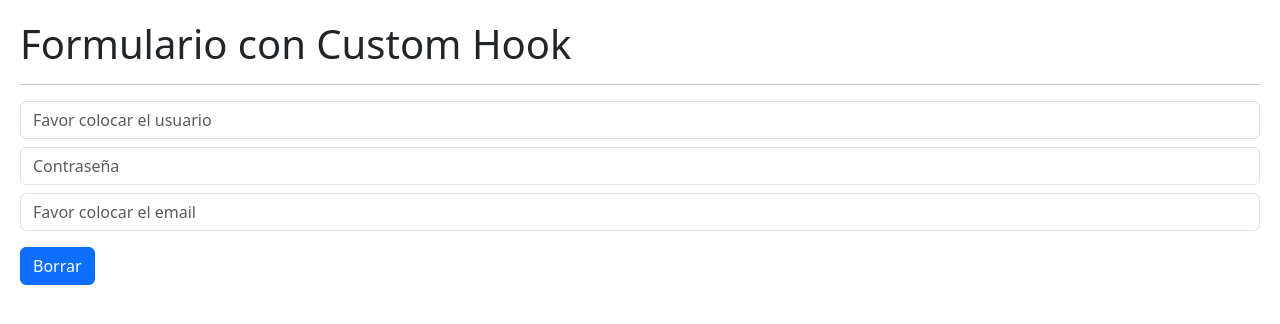
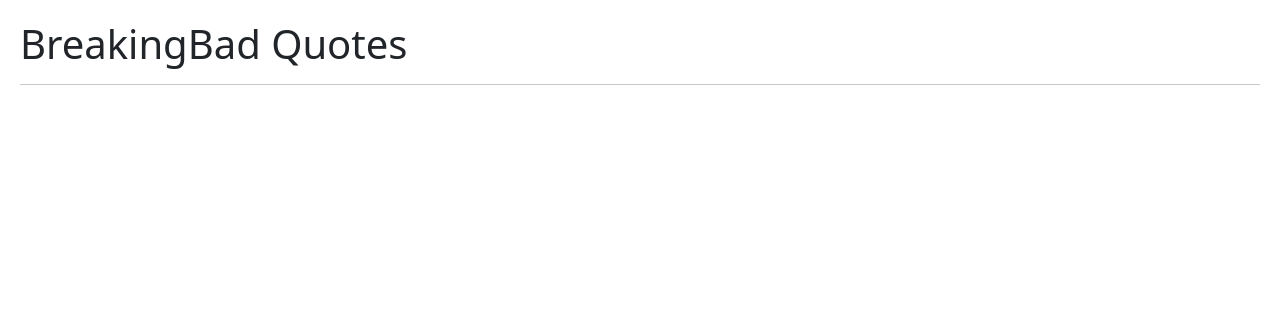
Before and after one commit to Overdmg/05-hook-app, a React (Vite) app: page / in a window 1280 px wide. Shown: the top 324 px of the page. Built offline with nearby package versions, Linux system fonts and the light colour scheme.

Commit message:
new form
new form for fetch

```diff
--- /dev/null
+++ b/src/03-examples/MultipleCustomHooks.jsx
@@ -0,0 +1,13 @@
+import React from 'react'
+
+export const MultipleCustomHooks = () => {
+
+
+  return (
+    <>
+        <h1>BreakingBad Quotes</h1>
+        <hr />
+
+    </>
+  )
+}
--- a/src/main.jsx
+++ b/src/main.jsx
@@ -7,10 +7,11 @@
 //import { CounterApp } from './01-useState/CounterApp';
 //import { CounterWithCustomHook} from './01-useState/CounterWithCustomHook'
 //import { SimpleForm } from './02-useEffect/SimpleForm'
-import { FormWithCustomHook } from './02-useEffect/FormWithCustomHook'
+//import { FormWithCustomHook } from './02-useEffect/FormWithCustomHook'
+import { MultipleCustomHooks } from './03-examples/MultipleCustomHooks'
 
 ReactDOM.createRoot(document.getElementById('root')).render(
   //<React.StrictMode>
-    <FormWithCustomHook/>
+    <MultipleCustomHooks/>
   //</React.StrictMode>,
 )
```
